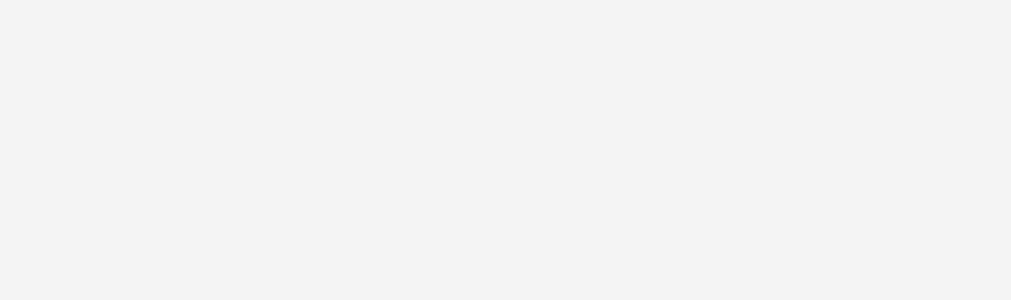
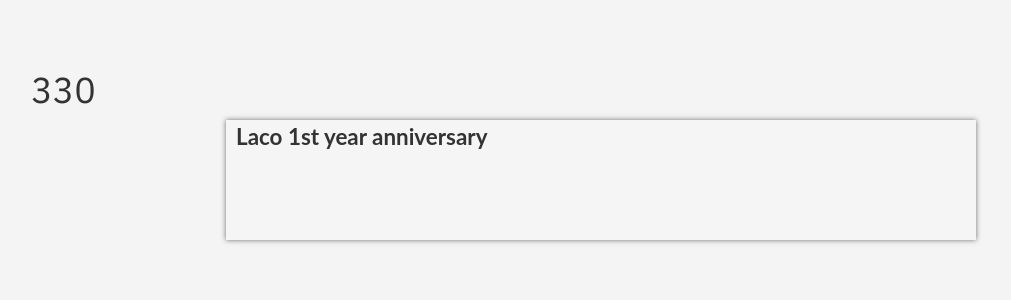
Before and after one commit to Sckmdg/food, an Angular app: page /orders in a window 1280 px wide. Before the commit this address led to /. Shown: the top 300 px of the page, without its empty margins (39-1050 px from the left). Built offline with nearby package versions, Linux system fonts and the light colour scheme.

Commit message:
start creating all orders list

```diff
--- a/src/app/app-routing/app-routing.module.ts
+++ b/src/app/app-routing/app-routing.module.ts
@@ -3,11 +3,13 @@ import { RouterModule, Routes } from '@angular/router';
 
 import { AuthComponent } from '../components/auth/auth.component';
 import { MenuComponent } from '../components/menu/menu.component';
+import { OrdersComponent } from '../components/orders/orders.component';
 
 const routes: Routes = [
   { path: '', redirectTo: '/auth', pathMatch: 'full' },
   { path: 'auth', component: AuthComponent },
-  { path: 'menu', component: MenuComponent }
+  { path: 'menu', component: MenuComponent },
+  { path: 'orders', component: OrdersComponent }
 ];
 
 @NgModule({
--- a/src/app/app.module.ts
+++ b/src/app/app.module.ts
@@ -9,12 +9,14 @@ import { FormsModule } from '@angular/forms';
 import { AppRoutingModule } from './app-routing/app-routing.module';
 import { MenuComponent } from './components/menu/menu.component';
 import { MenuService } from './services/menu/menu.service';
+import { OrdersComponent } from './components/orders/orders.component';
 
 @NgModule({
   declarations: [
     AppComponent,
     AuthComponent,
-    MenuComponent
+    MenuComponent,
+    OrdersComponent
   ],
   imports: [
     BrowserModule,
--- a/src/app/components/menu/menu.component.ts
+++ b/src/app/components/menu/menu.component.ts
@@ -1,6 +1,7 @@
 import { Component, OnInit } from '@angular/core';
 import { MenuItem } from './menu-item';
 import { MenuService } from '../../services/menu/menu.service';
+import { Router } from '@angular/router';
 
 @Component({
   selector: 'app-menu',
@@ -15,7 +16,8 @@ export class MenuComponent implements OnInit {
   noodles: MenuItem[] = [];
 
   constructor(
-    private menuService: MenuService
+    private menuService: MenuService,
+    private router: Router
   ) {}
 
   ngOnInit() {
@@ -51,6 +53,7 @@ export class MenuComponent implements OnInit {
   sendOrder(): void {
     if (this.price) {
       console.log('order has been sent');
+      this.router.navigate(['/orders']);
     }
   }
 
--- /dev/null
+++ b/src/app/components/orders/orders.component.css
@@ -0,0 +1,94 @@
+h2{
+  font-size: 200%;
+  margin-top: 0px;
+  font-weight: bold;
+}
+
+.event-list .info .row{
+  padding-left: 10px;
+  font-size: 80%;
+}
+
+.event-list {
+  list-style: none;
+  font-family: 'Lato', sans-serif;
+  margin: 0px;
+  padding: 0px;
+}
+.event-list > li {
+  background-color: rgb(255, 255, 255);
+  box-shadow: 0px 0px 5px rgb(51, 51, 51);
+  box-shadow: 0px 0px 5px rgba(51, 51, 51, 0.7);
+  padding: 0px;
+  margin: 0px 0px 20px;
+}
+
+.event-list > li > .info {
+  padding-top: 5px;
+  text-align: center;
+}
+.event-list > li > .info > .title {
+  font-size: 17pt;
+  font-weight: 700;
+  margin: 0px;
+}
+.event-list > li > .info > .desc {
+  font-size: 13pt;
+  font-weight: 300;
+  margin: 0px;
+}
+.event-list > li > .info > ul,
+.event-list > li > .social > ul {
+  display: table;
+  list-style: none;
+  margin: 10px 0px 0px;
+  padding: 0px;
+  width: 100%;
+  text-align: center;
+}
+.event-list > li > .social > ul {
+  margin: 0px;
+}
+.event-list > li > .info > ul > li {
+  display: table-cell;
+  cursor: pointer;
+  color: rgb(30, 30, 30);
+  font-size: 11pt;
+  font-weight: 300;
+  padding: 3px 0px;
+}
+
+.event-list > li > .info > ul > li:hover {
+  color: rgb(30, 30, 30);
+  background-color: rgb(200, 200, 200);
+}
+
+@media (min-width: 768px) {
+  .event-list > li {
+    position: relative;
+    display: block;
+    width: 100%;
+    height: 120px;
+    padding: 0px;
+  }
+  .event-list > li > .info {
+    background-color: rgb(245, 245, 245);
+    overflow: hidden;
+  }
+
+  .event-list > li > .info {
+    position: relative;
+    height: 120px;
+    text-align: left;
+    padding-right: 40px;
+  }
+  .event-list > li > .info > .title,
+  .event-list > li > .info > .desc {
+    padding: 0px 10px;
+  }
+  .event-list > li > .info > ul {
+    position: absolute;
+    left: 0px;
+    bottom: 0px;
+  }
+}
--- /dev/null
+++ b/src/app/components/orders/orders.component.html
@@ -0,0 +1,22 @@
+<div class="container">
+  <h1>
+    {{totalPrice}}
+  </h1>
+  <div class="row">
+    <div class="[ col-xs-12 col-sm-offset-2 col-sm-8 ]">
+      <ul class="event-list">
+
+        <li>
+          <div class="info">
+            <div class="row">
+              <div class="col-sm-12">
+                <h2 class="title">Laco 1st year anniversary</h2>
+              </div>
+            </div>
+          </div>
+        </li>
+
+      </ul>
+    </div>
+  </div>
+</div>
--- /dev/null
+++ b/src/app/components/orders/orders.component.ts
@@ -0,0 +1,48 @@
+import { Component, OnInit } from '@angular/core';
+// import { MenuItem } from '../menu/menu-item';
+import { MenuService } from '../../services/menu/menu.service';
+
+@Component({
+  selector: 'app-orders',
+  templateUrl: './orders.component.html',
+  styleUrls: ['./orders.component.css']
+})
+export class OrdersComponent implements OnInit {
+  orders = [];
+  totalPrice: number;
+
+  constructor(
+    private menuService: MenuService,
+  ) {}
+
+  ngOnInit() {
+    this.menuService.getOrders();
+    this.totalPrice = 0;
+
+    this.orders = [
+      {
+        username: 'rustam.aminov@sibers.com',
+        order: [
+          { id: 0, name: 'Удон', price: 60 },
+          { id: 0, name: 'Курица в соусе терияки', price: 70 },
+          { id: 1, name: 'Вешанки', price: 30 }
+        ]
+      },
+      {
+        username: 'kanat.dzhumaliev@sibers.com',
+        order: [
+          { id: 1, name: 'Рамен', price: 60 },
+          { id: 1, name: 'Курица в пекинском соусе', price: 70 },
+          { id: 0, name: 'Курица', price: 40 }
+        ]
+      }
+    ];
+
+    this.orders.map(userOrder => {
+      userOrder.order.map(order => {
+        this.totalPrice += order.price;
+      })
+    })
+  }
+
+}
--- a/src/app/services/menu/menu.service.ts
+++ b/src/app/services/menu/menu.service.ts
@@ -8,4 +8,8 @@ export class MenuService {
   getWok(): void {
     console.log('wok has been called');
   }
+
+  getOrders(): void {
+    console.log('orders has been called');
+  }
 }
```
Also changed, not shown: 1 other file (tests, documents, lock files or other folders).
